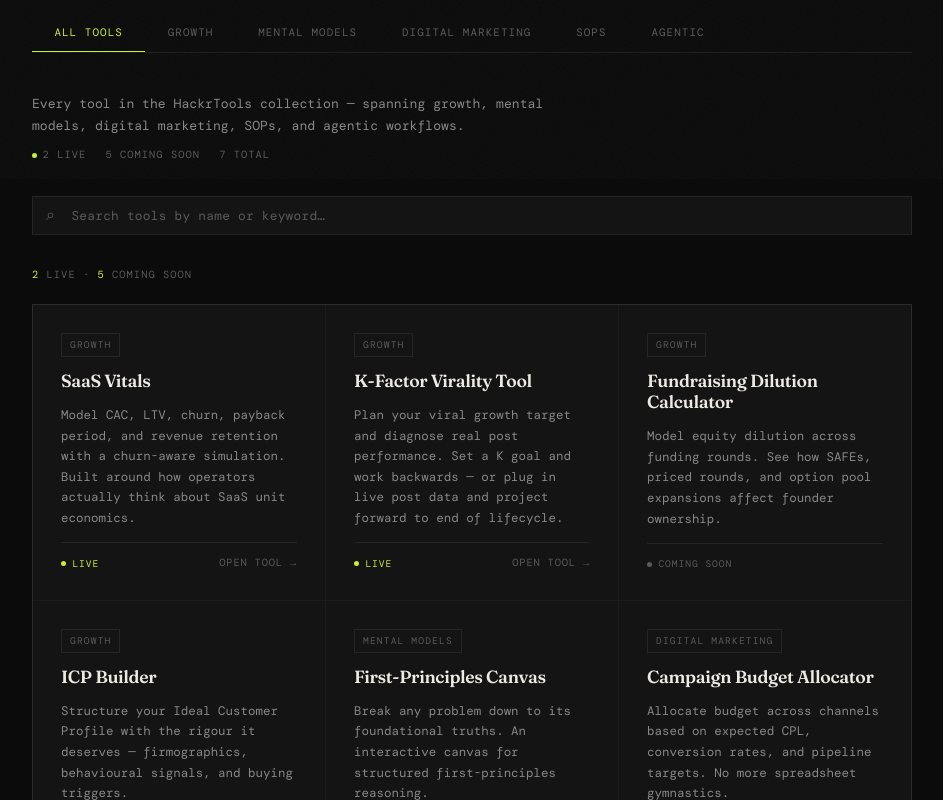
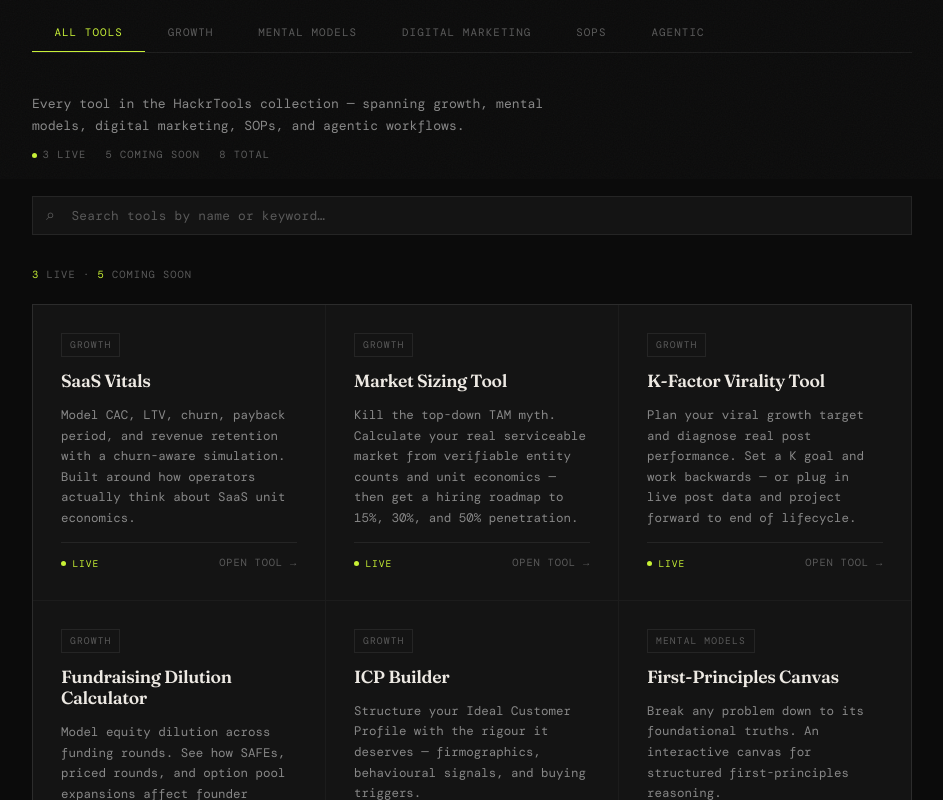
Before and after one commit to HackrLife/Tools, a plain HTML site: page index.html in a window 1280 px wide. Shown: the part 621-1421 px from the top of the page, without its empty margins (168-1111 px from the left). Drawn offline with nearby package versions, Linux system fonts and the light colour scheme; a web font is replaced by a local one.

Commit message:
Add Market Sizing Tool to index.html
Added a new Market Sizing Tool with relevant details.

```diff
--- a/index.html
+++ b/index.html
@@ -222,6 +222,14 @@ const TOOLS = [
     url: 'growth/saas-vitals/index.html',
   },
   {
+    name: 'Market Sizing Tool',
+    theme: 'growth',
+    tags: ['market sizing','tam','sam','bottom-up','entities','acv','arr','quota','win rate','gtm','sales','icp'],
+    desc: 'Kill the top-down TAM myth. Calculate your real serviceable market from verifiable entity counts and unit economics — then get a hiring roadmap to 15%, 30%, and 50% penetration.',
+    status: 'live',
+    url: 'growth/market-sizing/index.html',
+  },
+  {
     name: 'K-Factor Virality Tool',
     theme: 'growth',
     tags: ['k-factor','virality','viral growth','social','invites','referral','gtm','word of mouth','shares','ctr','conversion','loops'],
```
